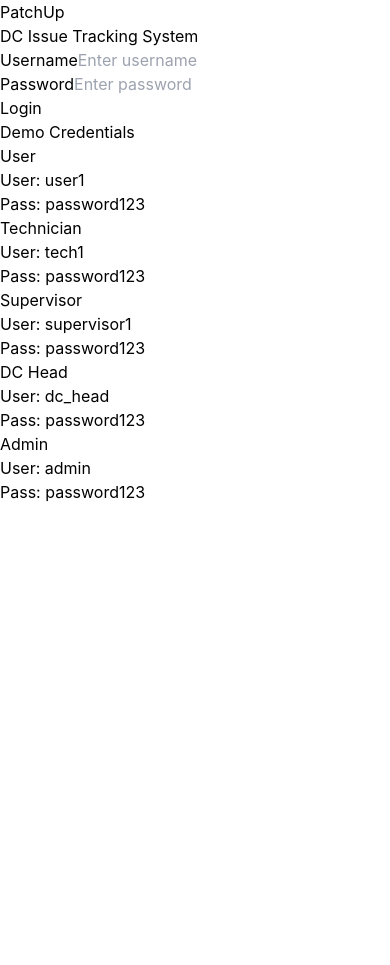
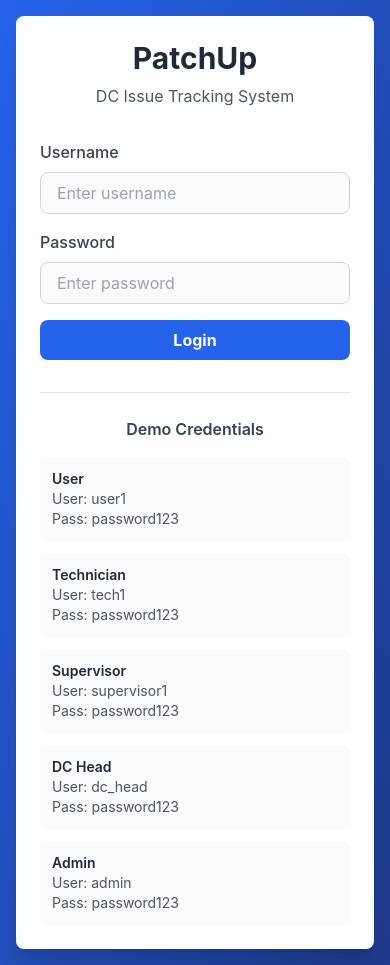
Before and after one commit to msvee3/patchUp, a Next.js app: page / in a window 390 px wide. Before the commit the page ends 844 px from the top, so only its background shows below. Built offline with nearby package versions, Linux system fonts and the light colour scheme.

Commit message:
feat: Enhance styling for dark mode support and improve layout responsiveness

```diff
--- a/src/app/globals.css
+++ b/src/app/globals.css
@@ -12,12 +12,21 @@ html {
   scroll-behavior: smooth;
 }
 
+
 body {
   font-family: -apple-system, BlinkMacSystemFont, 'Segoe UI', 'Roboto', 'Oxygen',
     'Ubuntu', 'Cantarell', 'Fira Sans', 'Droid Sans', 'Helvetica Neue',
     sans-serif;
   -webkit-font-smoothing: antialiased;
   -moz-osx-font-smoothing: grayscale;
+  background-color: #f9fafb;
+  color: #1e293b;
+}
+
+/* Dark mode support */
+.dark body {
+  background-color: #18181b;
+  color: #f3f4f6;
 }
 
 code {
--- a/src/app/layout.tsx
+++ b/src/app/layout.tsx
@@ -12,8 +12,10 @@ export default function RootLayout({
   children: React.ReactNode;
 }) {
   return (
-    <html lang="en">
-      <body className="bg-gray-50">{children}</body>
+    <html lang="en" suppressHydrationWarning>
+      <body className="bg-gray-50 dark:bg-zinc-900 text-gray-900 dark:text-gray-100 min-h-screen transition-colors duration-300">
+        {children}
+      </body>
     </html>
   );
 }
--- a/src/components/LoginPage.tsx
+++ b/src/components/LoginPage.tsx
@@ -29,51 +29,50 @@ export default function LoginPage() {
   };
 
   return (
-    <div className="min-h-screen bg-gradient-to-br from-blue-600 to-blue-900">
-      <div className="flex items-center justify-center min-h-screen px-4">
-        <div className="w-full max-w-md">
-          <div className="bg-white rounded-lg shadow-xl p-8">
-            <h1 className="text-3xl font-bold text-center mb-2 text-gray-800">PatchUp</h1>
-            <p className="text-center text-gray-600 mb-8">DC Issue Tracking System</p>
+    <div className="min-h-screen flex items-center justify-center bg-gradient-to-br from-blue-600 to-blue-900 dark:from-zinc-900 dark:to-zinc-800 transition-colors duration-300">
+      <div className="w-full max-w-md p-4 sm:p-8">
+        <div className="bg-white dark:bg-zinc-900 rounded-lg shadow-xl p-6 sm:p-8">
+          <h1 className="text-3xl font-bold text-center mb-2 text-gray-800 dark:text-gray-100">PatchUp</h1>
+          <p className="text-center text-gray-600 dark:text-gray-300 mb-8">DC Issue Tracking System</p>
 
           <form onSubmit={handleLogin} className="space-y-4">
             <div>
-                <label className="block text-gray-700 font-medium mb-2">Username</label>
+              <label className="block text-gray-700 dark:text-gray-200 font-medium mb-2">Username</label>
               <input
                 type="text"
                 value={username}
                 onChange={(e) => setUsername(e.target.value)}
-                  className="w-full px-4 py-2 border border-gray-300 rounded-lg focus:outline-none focus:ring-2 focus:ring-blue-500"
+                className="w-full px-4 py-2 border border-gray-300 dark:border-zinc-700 bg-gray-50 dark:bg-zinc-800 text-gray-900 dark:text-gray-100 rounded-lg focus:outline-none focus:ring-2 focus:ring-blue-500 dark:focus:ring-blue-400"
                 placeholder="Enter username"
               />
             </div>
             <div>
-                <label className="block text-gray-700 font-medium mb-2">Password</label>
+              <label className="block text-gray-700 dark:text-gray-200 font-medium mb-2">Password</label>
               <input
                 type="password"
                 value={password}
                 onChange={(e) => setPassword(e.target.value)}
-                  className="w-full px-4 py-2 border border-gray-300 rounded-lg focus:outline-none focus:ring-2 focus:ring-blue-500"
+                className="w-full px-4 py-2 border border-gray-300 dark:border-zinc-700 bg-gray-50 dark:bg-zinc-800 text-gray-900 dark:text-gray-100 rounded-lg focus:outline-none focus:ring-2 focus:ring-blue-500 dark:focus:ring-blue-400"
                 placeholder="Enter password"
               />
             </div>
             {error && <p className="text-red-600 text-sm">{error}</p>}
             <button
               type="submit"
-                className="w-full bg-blue-600 hover:bg-blue-700 text-white font-bold py-2 px-4 rounded-lg transition duration-200"
+              className="w-full bg-blue-600 hover:bg-blue-700 dark:bg-blue-700 dark:hover:bg-blue-800 text-white font-bold py-2 px-4 rounded-lg transition duration-200"
             >
               Login
             </button>
           </form>
 
-            <div className="mt-8 border-t pt-6">
-              <p className="text-center text-gray-700 font-semibold mb-4">Demo Credentials</p>
+          <div className="mt-8 border-t border-gray-200 dark:border-zinc-700 pt-6">
+            <p className="text-center text-gray-700 dark:text-gray-200 font-semibold mb-4">Demo Credentials</p>
             <div className="space-y-3">
               {DEMO_CREDENTIALS.map((cred) => (
-                  <div key={cred.username} className="bg-gray-50 p-3 rounded-lg text-sm">
-                    <p className="font-semibold text-gray-800">{cred.role}</p>
-                    <p className="text-gray-600">User: {cred.username}</p>
-                    <p className="text-gray-600">Pass: {cred.password}</p>
+                <div key={cred.username} className="bg-gray-50 dark:bg-zinc-800 p-3 rounded-lg text-sm">
+                  <p className="font-semibold text-gray-800 dark:text-gray-100">{cred.role}</p>
+                  <p className="text-gray-600 dark:text-gray-300">User: {cred.username}</p>
+                  <p className="text-gray-600 dark:text-gray-300">Pass: {cred.password}</p>
                 </div>
               ))}
             </div>
@@ -81,6 +80,5 @@ export default function LoginPage() {
         </div>
       </div>
     </div>
-    </div>
   );
 }
--- a/tailwind.config.js
+++ b/tailwind.config.js
@@ -0,0 +1,20 @@
+module.exports = {
+	darkMode: 'class', // Enable dark mode via class
+	content: [
+		'./src/**/*.{js,ts,jsx,tsx}',
+		'./src/app/**/*.{js,ts,jsx,tsx}',
+		'./src/components/**/*.{js,ts,jsx,tsx}',
+	],
+	theme: {
+		extend: {
+			colors: {
+				primary: {
+					light: '#60a5fa',
+					DEFAULT: '#2563eb',
+					dark: '#1e40af',
+				},
+			},
+		},
+	},
+	plugins: [],
+};
```
Lines whose indentation alone changed are shown as unchanged.
